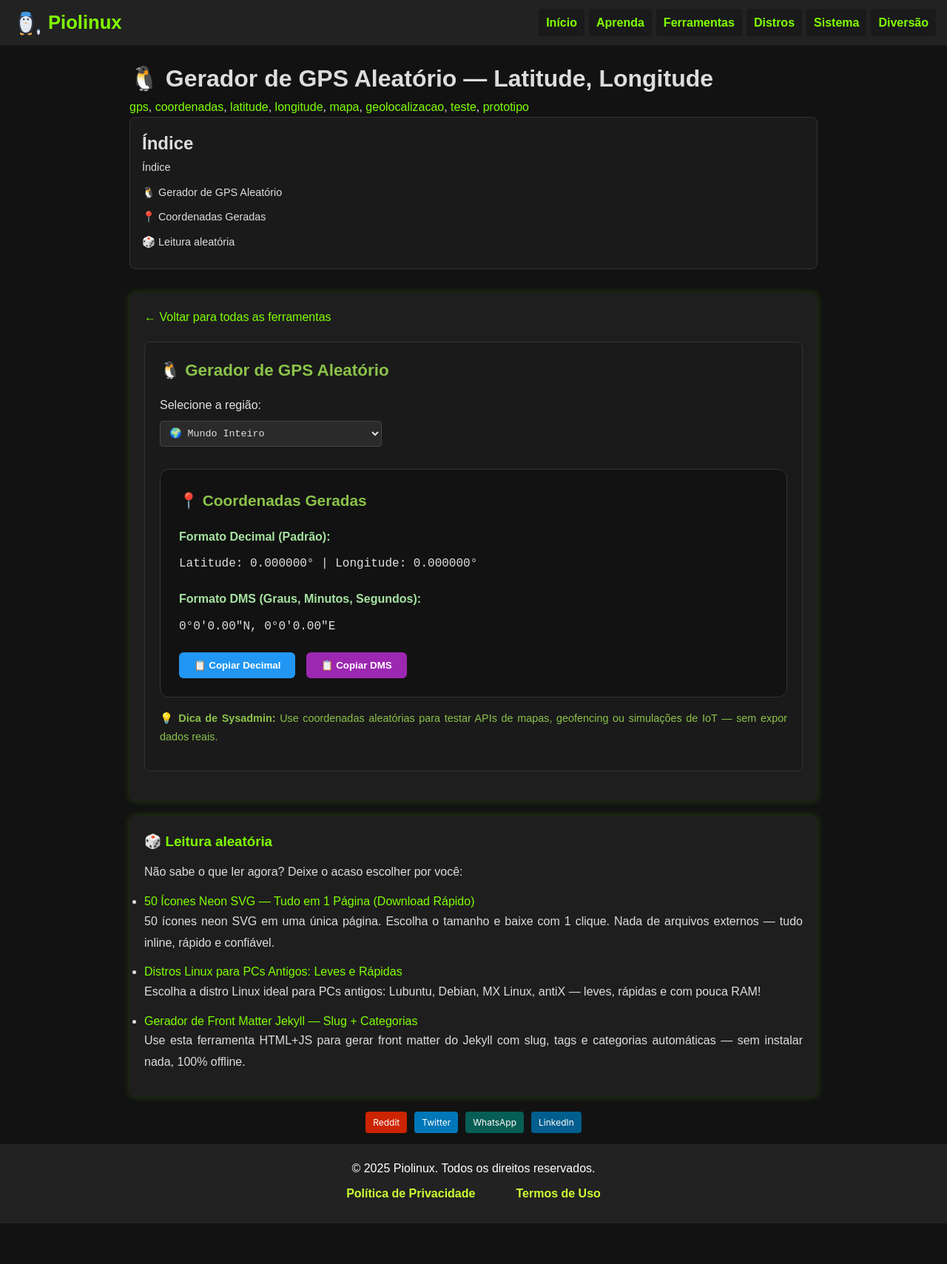
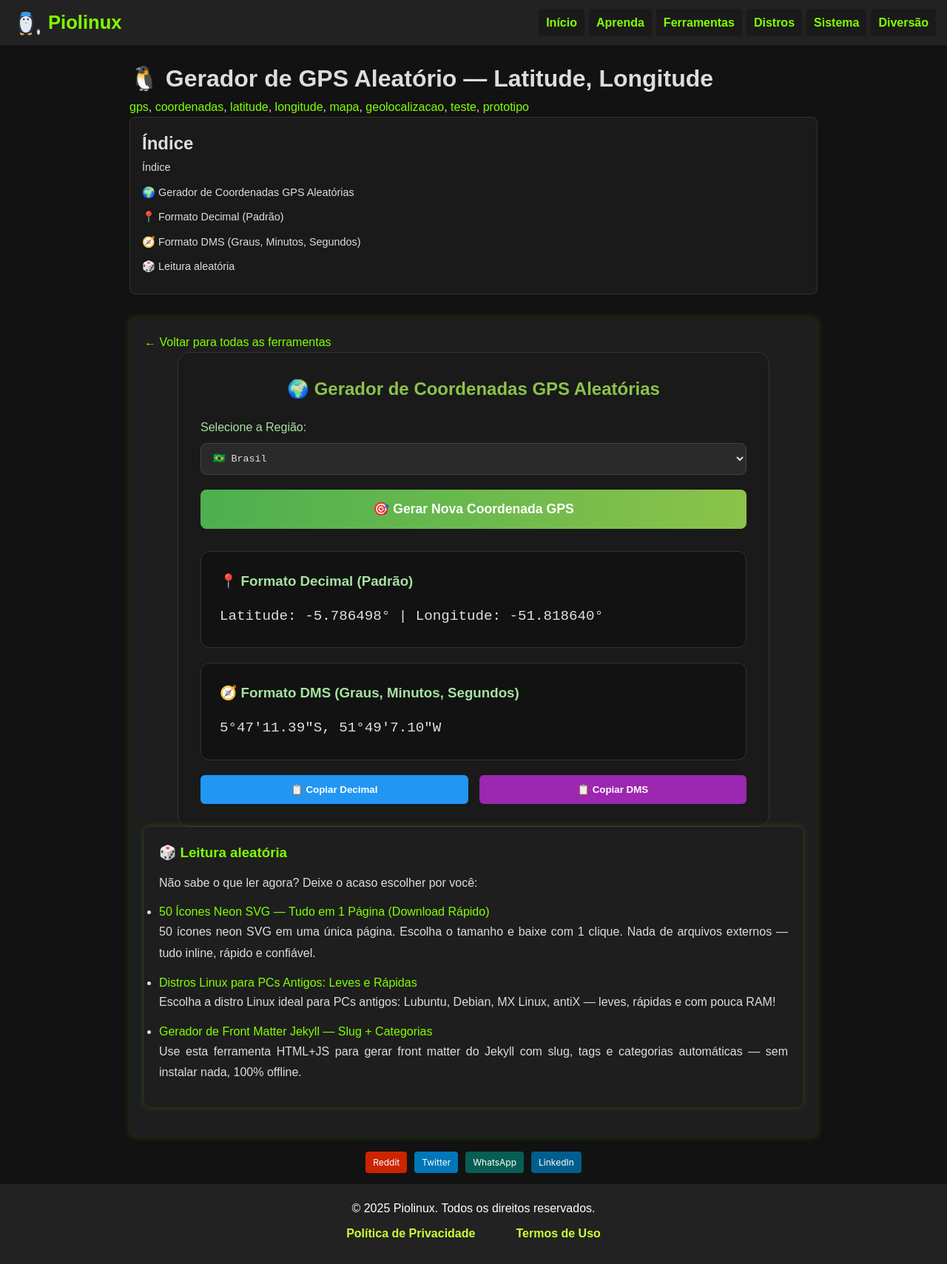
Before and after one commit to Piolinux/piolinux-site, a Jekyll site: the page built from _pages/tools/gerador-de-gps-aleatorio-latitude-longitude.html, in a window 1280 px wide. Shown: the whole page at 74% size. Built offline with Jekyll 4.4.1, drawn with Linux system fonts in a browser that asks for light colours; before the commit the page ends 1654 px from its top, so only the background shows below that.

Commit message:
Update gerador-de-gps-aleatorio-latitude-longitude.html

```diff
--- a/_pages/tools/gerador-de-gps-aleatorio-latitude-longitude.html
+++ b/_pages/tools/gerador-de-gps-aleatorio-latitude-longitude.html
@@ -15,59 +15,49 @@ tags: [gps, coordenadas, latitude, longitude, mapa, geolocalizacao, teste, proto
 <section class="tool-single-page">
   <a href="/ferramentas/" class="back-link">← Voltar para todas as ferramentas</a>
 
-  <div class="tool-container" style="background: #1a1a1a; padding: 20px; border-radius: 8px; border: 1px solid #333; margin: 20px 0;">
-  <h2 class="tool-title" style="color: #8bc34a; margin-top: 0; font-size: 1.4em;">🐧 Gerador de GPS Aleatório</h2>
+  <div style="background: #1a1a1a; padding: 30px; border-radius: 16px; border: 1px solid #333; max-width: 800px; margin: 0 auto;">
+    <h2 style="color: #8bc34a; text-align: center; margin: 0 0 20px 0;">🌍 Gerador de Coordenadas GPS Aleatórias</h2>
 
-  <div style="margin: 16px 0;">
-    <div style="color: #e0e0e0; display: block; margin-bottom: 8px;">Selecione a região:</div>
-    <select id="regionSelect" style="background: #2a2a2a; color: #e0e0e0; padding: 8px; border: 1px solid #444; border-radius: 4px; width: 100%; max-width: 300px;">
-      <option value="global">🌍 Mundo Inteiro</option>
+    <div style="margin-bottom: 20px;">
+        <label for="regionSelect" style="color: #a6e3a1; display: block; margin-bottom: 8px;">Selecione a Região:</label>
+        <select id="regionSelect" onchange="generateGPS()" style="width: 100%; padding: 12px; background: #2a2a2a; color: #e0e0e0; border: 1px solid #444; border-radius: 8px; font-family: 'Courier New', monospace;">
             <option value="brazil">🇧🇷 Brasil</option>
-      <option value="usa">🇺🇸 EUA</option>
+            <option value="usa">🇺🇸 Estados Unidos</option>
             <option value="europe">🇪🇺 Europa</option>
+            <option value="global">🌐 Global</option>
         </select>
     </div>
 
-  <div style="margin-top: 30px; background: #121212; padding: 25px; border-radius: 12px; border: 1px solid #333;">
-    <h3 style="color: #8bc34a; margin: 0 0 20px 0; font-size: 1.3em;">📍 Coordenadas Geradas</h3>
+    <button onclick="generateGPS()" style="background: linear-gradient(90deg, #4caf50, #8bc34a); color: white; padding: 16px 32px; border: none; border-radius: 8px; cursor: pointer; font-weight: bold; font-size: 1.1em; width: 100%; margin-bottom: 30px;">
+        🎯 Gerar Nova Coordenada GPS
+    </button>
 
-    <div style="margin-bottom: 20px;">
-        <strong style="color: #a6e3a1;">Formato Decimal (Padrão):</strong>
-        <p id="gpsDecimal" style="color: #e0e0e0; font-family: 'Courier New', monospace; margin: 10px 0;">
+    <div style="background: #121212; padding: 25px; border-radius: 12px; border: 1px solid #333; margin-bottom: 20px;">
+        <h3 style="color: #a6e3a1; margin: 0 0 15px 0;">📍 Formato Decimal (Padrão)</h3>
+        <p id="gpsDecimal" style="color: #e0e0e0; font-family: 'Courier New', monospace; font-size: 1.2em; margin: 0;">
             Latitude: 0.000000° | Longitude: 0.000000°
         </p>
     </div>
 
-    <div style="margin-bottom: 20px;">
-        <strong style="color: #a6e3a1;">Formato DMS (Graus, Minutos, Segundos):</strong>
-        <p id="gpsDMS" style="color: #e0e0e0; font-family: 'Courier New', monospace; margin: 10px 0;">
+    <div style="background: #121212; padding: 25px; border-radius: 12px; border: 1px solid #333; margin-bottom: 20px;">
+        <h3 style="color: #a6e3a1; margin: 0 0 15px 0;">🧭 Formato DMS (Graus, Minutos, Segundos)</h3>
+        <p id="gpsDMS" style="color: #e0e0e0; font-family: 'Courier New', monospace; font-size: 1.2em; margin: 0;">
             0°0'0.00"N, 0°0'0.00"E
         </p>
     </div>
 
-    <button onclick="copyGPS('decimal')" style="background: #2196F3; color: white; padding: 10px 20px; border: none; border-radius: 6px; margin-right: 10px; cursor: pointer; font-weight: bold;">
+    <div style="display: flex; gap: 15px; flex-wrap: wrap;">
+        <button onclick="copyGPS('decimal')" style="flex: 1; min-width: 200px; background: #2196F3; color: white; padding: 12px 20px; border: none; border-radius: 6px; cursor: pointer; font-weight: bold;">
             📋 Copiar Decimal
         </button>
-    <button onclick="copyGPS('dms')" style="background: #9c27b0; color: white; padding: 10px 20px; border: none; border-radius: 6px; cursor: pointer; font-weight: bold;">
+        <button onclick="copyGPS('dms')" style="flex: 1; min-width: 200px; background: #9c27b0; color: white; padding: 12px 20px; border: none; border-radius: 6px; cursor: pointer; font-weight: bold;">
             📋 Copiar DMS
         </button>
+    </div>
 
     <!-- Campo oculto para copiar formato padrão -->
     <div id="gpsResult" style="display: none;"></div>
 </div>
-
-  <p style="font-size: 0.9em; color: #8bc34a; margin-top: 16px;">
-    💡 <strong>Dica de Sysadmin:</strong> Use coordenadas aleatórias para testar APIs de mapas, geofencing ou simulações de IoT — sem expor dados reais.
-  </p>
-</div>
-</section>
-
-<style>
-  /* ESTILO PADRÃO */
-  .tool-button { background: #89b4fa; color: #1e1e2e; padding: 0.75rem 1.5rem; font-family: monospace; font-weight: bold; border: none; border-radius: 6px; cursor: pointer; margin: 0.5rem 0.5rem 1rem 0; }
-  label { display: block; margin: 0.5rem 0; color: #cdd6f4; }
-  select { padding: 0.5rem; background: #303045; border: 1px solid #5a5a72; color: #cdd6f4; font-family: monospace; border-radius: 4px; }
-</style>
 
 
 
@@ -116,6 +117,7 @@ function generateGPS() {
     // Copiar formato decimal por padrão
     gpsResult.innerText = `${latFixed}, ${lngFixed}`;
 }
+
 function decimalToDMS(decimal, type) {
     const absolute = Math.abs(decimal);
     const degrees = Math.floor(absolute);
@@ -131,20 +133,41 @@ function decimalToDMS(decimal, type) {
 
 function copyGPS(format = 'decimal') {
     let text = '';
+    const gpsResult = document.getElementById('gpsResult');
+    const gpsDMS = document.getElementById('gpsDMS');
+
     if (format === 'decimal') {
-        text = document.getElementById('gpsResult').innerText;
+        if (!gpsResult) {
+            alert('❌ Elemento #gpsResult não encontrado!');
+            return;
+        }
+        text = gpsResult.innerText;
     } else {
-        text = document.getElementById('gpsDMS').innerText;
+        if (!gpsDMS) {
+            alert('❌ Elemento #gpsDMS não encontrado!');
+            return;
+        }
+        text = gpsDMS.innerText;
     }
 
-    if (text && !text.includes('undefined')) {
+    if (text && !text.includes('undefined') && text.trim() !== '') {
         navigator.clipboard.writeText(text).then(() => {
             alert(`✅ Copiado: ${text}`);
         }).catch(() => {
             alert('❌ Falha ao copiar. Tente manualmente.');
         });
+    } else {
+        alert('⚠️ Nenhuma coordenada gerada. Clique em "Gerar GPS" primeiro.');
     }
 }
+
+// ✅ Inicializa ao carregar (opcional)
+document.addEventListener('DOMContentLoaded', function() {
+    // Gera coordenadas iniciais
+    if (document.getElementById('regionSelect')) {
+        generateGPS();
+    }
+});
 </script>
 
 
```
Also changed, not shown: other parts of _pages/tools/gerador-de-gps-aleatorio-latitude-longitude.html (+14 -3 lines). Lines whose indentation alone changed are shown as unchanged.
